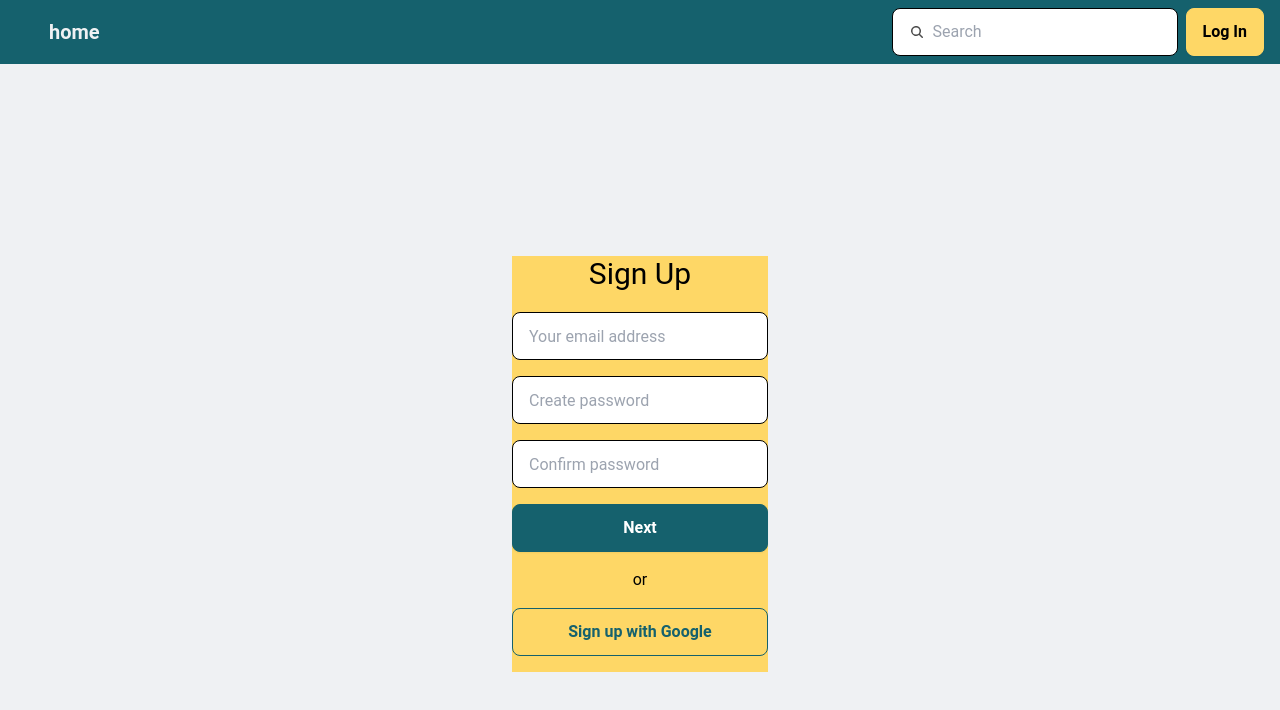
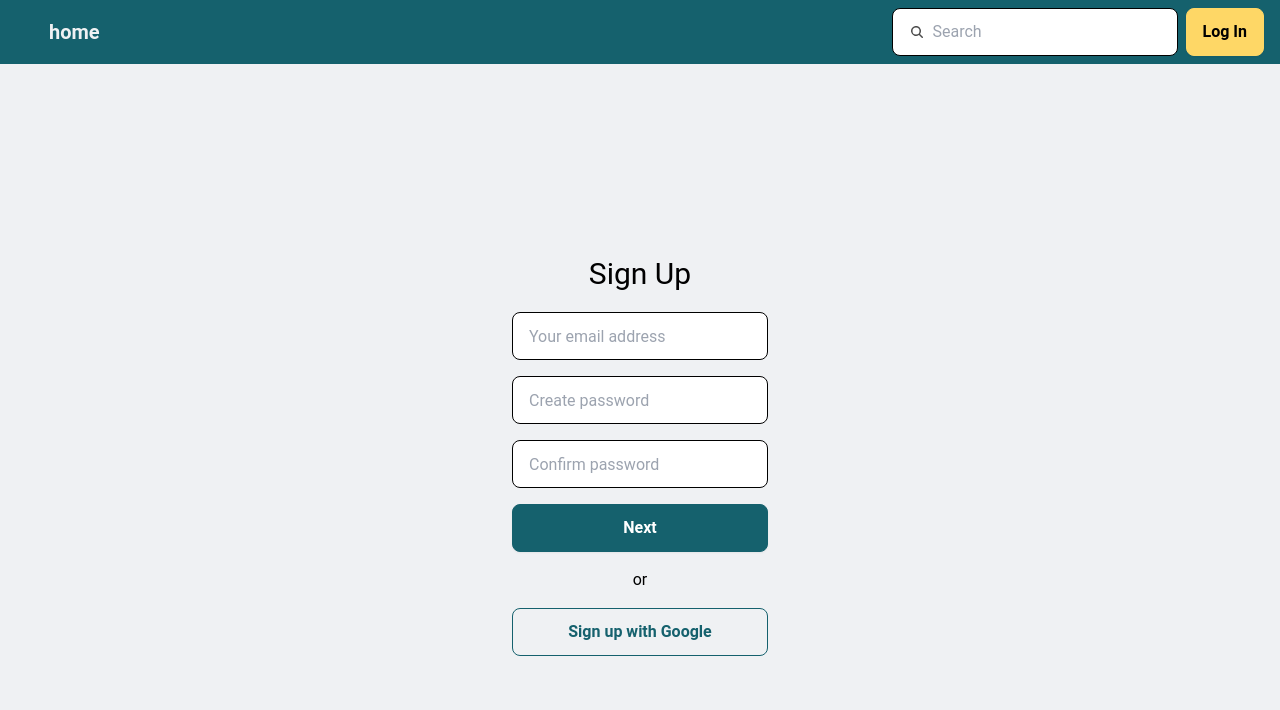
Before and after one commit to yll9108/restaurant_review, a Next.js app in the folder client/: page /signup in a window 1280 px wide. Shown: the top 710 px of the page. Built offline with nearby package versions, Linux system fonts and the light colour scheme; no server answers.

Commit message:
fixed sign up bugs

```diff
--- a/client/src/app/components/signup/signup.tsx
+++ b/client/src/app/components/signup/signup.tsx
@@ -33,14 +33,12 @@ export default function Signup() {
   //Alert Message
   const [alertMessage, setAlertMessage] = useState("");
 
-  const handleEmailAuth = (event: React.FormEvent<HTMLFormElement>) => {
+  const handleEmailAuth = async (event: React.FormEvent<HTMLFormElement>) => {
     event.preventDefault();
 
     if (password === confirmPassword) {
-      createUserWithEmailAndPassword(getAuth(), email, password)
+      await createUserWithEmailAndPassword(getAuth(), email, password)
         .then((result) => {
-          console.log("handleEmailAuth", result.user);
-
           setFirebaseAccount(result.user);
           setLoginStatus(LoginStatus.SigningUp);
         })
@@ -52,10 +50,9 @@ export default function Signup() {
       setAlertMessage("Password and Confirm Password doesn't much");
     }
   };
-  // console.log("handleEmailAuth loginStatus", loginStatus);
 
-  const handleGoogleAuth = () => {
-    signInWithPopup(getAuth(), new GoogleAuthProvider())
+  const handleGoogleAuth = async () => {
+    await signInWithPopup(getAuth(), new GoogleAuthProvider())
       .then((result) => {
         setFirebaseAccount(result.user);
         setLoginStatus(LoginStatus.SigningUp);
@@ -65,6 +62,7 @@ export default function Signup() {
         setAlertMessage(getErrorMessage(error.code));
       });
   };
+
   const handleSingUp = async (event: React.FormEvent<HTMLFormElement>) => {
     event.preventDefault();
 
@@ -72,7 +70,6 @@ export default function Signup() {
       console.error("No firebase account");
       return;
     }
-    console.log("firebase account", firebaseAccount);
 
     const formData = new FormData();
     const userInputObj = {
@@ -83,8 +80,6 @@ export default function Signup() {
       user_favorite_restaurant: [""],
       provider: firebaseAccount.providerData![0].providerId,
     };
-
-    console.log("userInputObj", userInputObj);
 
     Object.entries(userInputObj).forEach(([key, value]) => {
       if (Array.isArray(value)) {
@@ -106,8 +101,6 @@ export default function Signup() {
         }
       )
       .then((res) => {
-        console.log("here", res);
-
         setUser(res.data);
         setLoginStatus(LoginStatus.LoggedIn);
         router.replace("/restaurants");
@@ -116,16 +109,16 @@ export default function Signup() {
         console.error(error.response.data.message);
       });
   };
+
   return (
-    <>
-      <div className="bg-secondary">
+    <div>
       <h1 className="text-3xl text-center mb-5">Sign Up</h1>
 
       {loginStatus === LoginStatus.LoggedOut && (
         //first step
         <div>
           <p className="text-warning">{alertMessage}</p>
-            <form onSubmit={handleEmailAuth}>
+          <form onSubmit={handleEmailAuth} name="handleEmailAuth">
             <div className="flex flex-col items-center">
               <Input
                 textType={TextType.text}
@@ -144,21 +137,18 @@ export default function Signup() {
               />
               <Button type={BtnType.submit}>Next</Button>
               <p className="mb-4">or</p>
-                <Button
-                  type={BtnType.regular_google}
-                  onClick={handleGoogleAuth}
-                >
+            </div>
+          </form>
+          <Button type={BtnType.regular_google} onClick={handleGoogleAuth}>
             Sign up with Google
           </Button>
-              </div>
-            </form>
         </div>
       )}
 
       {loginStatus === LoginStatus.SigningUp && (
         // second step
         <div>
-            <form onSubmit={handleSingUp}>
+          <form onSubmit={handleSingUp} name="handlesSingUp">
             <div className="flex flex-col">
               <Input
                 textType={TextType.text}
@@ -171,6 +161,5 @@ export default function Signup() {
         </div>
       )}
     </div>
-    </>
   );
 }
--- a/client/src/auth/auth_provider.tsx
+++ b/client/src/auth/auth_provider.tsx
@@ -35,21 +35,23 @@ export default function AuthProvider({
 
       if (firebaseAccount) {
         setFirebaseAccount(firebaseAccount);
-        // Get user data from server
-        await axios
-          .get(
+
+        try {
+          const res = await axios.get(
             `${process.env.NEXT_PUBLIC_BACKEND_URL}/api/users/${firebaseAccount.uid}`
-          )
-          .then((res: any) => {
+          );
+
+          if (res.status === 200 && res.data) {
             setUser(res.data);
             setLoginStatus(LoginStatus.LoggedIn);
-          })
-          .catch((err: any) => {
-            setUser(null);
-            setLoginStatus(LoginStatus.SigningUp);
-          });
+          } else {
+            throw new Error("User not found");
+          }
+        } catch (err) {
+          setUser(null);
+          setLoginStatus(LoginStatus.SigningUp);
+        }
       } else {
-        // When the user looged out or doesn't have an account
         setUser(null);
         setLoginStatus(LoginStatus.LoggedOut);
       }
@@ -93,14 +95,15 @@ export default function AuthProvider({
           }
         }
       }
+
       // If this user is in the process of sign up
       else if (loginStatus === LoginStatus.SigningUp) {
         // Go to the sign up page, but don't redirect from sign up page
+
         if (pathName !== "/signup") {
           return { isAllowed: false, redirection: "/signup" };
         }
       }
-      console.log("loginStatus", loginStatus);
 
       return { isAllowed: true, redirection: "" };
     };
--- a/client/src/components/common/button.tsx
+++ b/client/src/components/common/button.tsx
@@ -41,6 +41,7 @@ export const Button = (props: BtnProps) => {
       break;
     case BtnType.logIn:
       btnClass = LOGIN_STYLE;
+      break;
   }
   btnClass += `${props.className ?? ""}`;
 
```
Also changed, not shown: 1 other file (tests, documents, lock files or other folders). Lines whose indentation alone changed are shown as unchanged.
